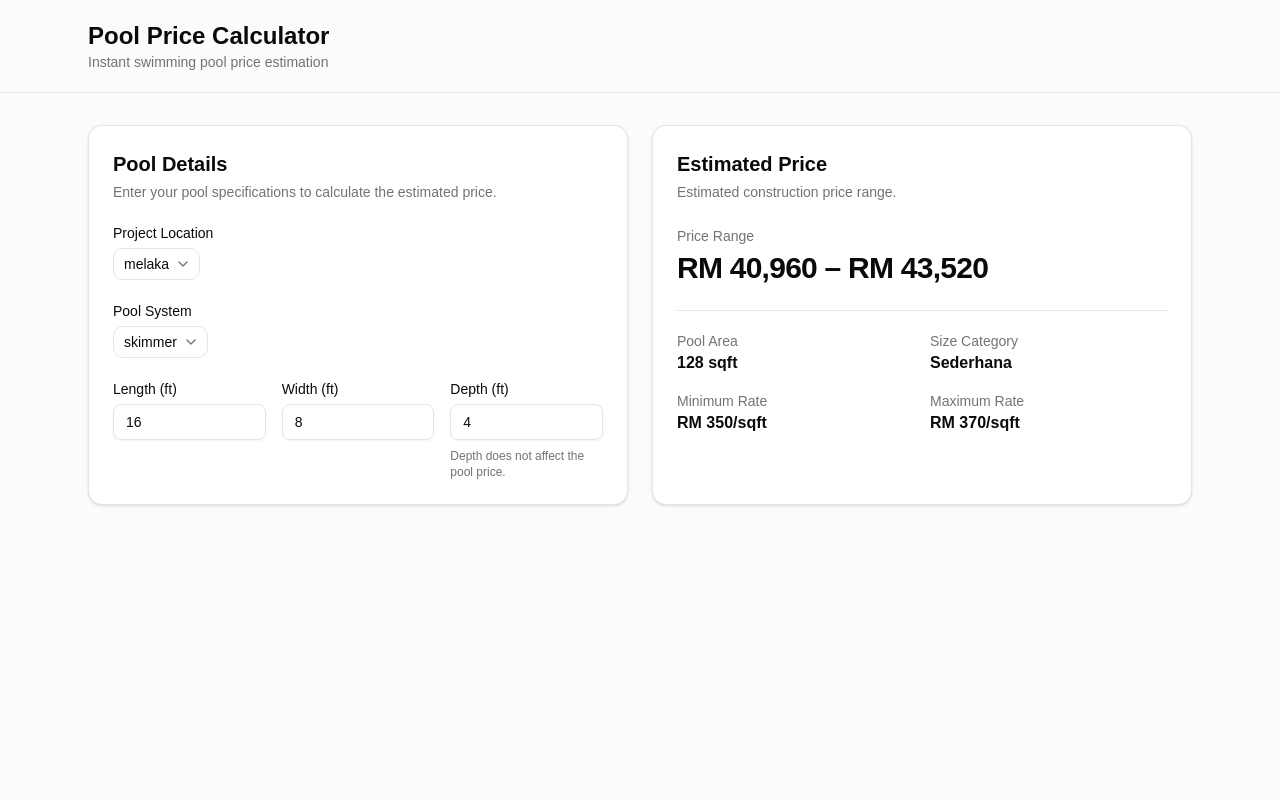
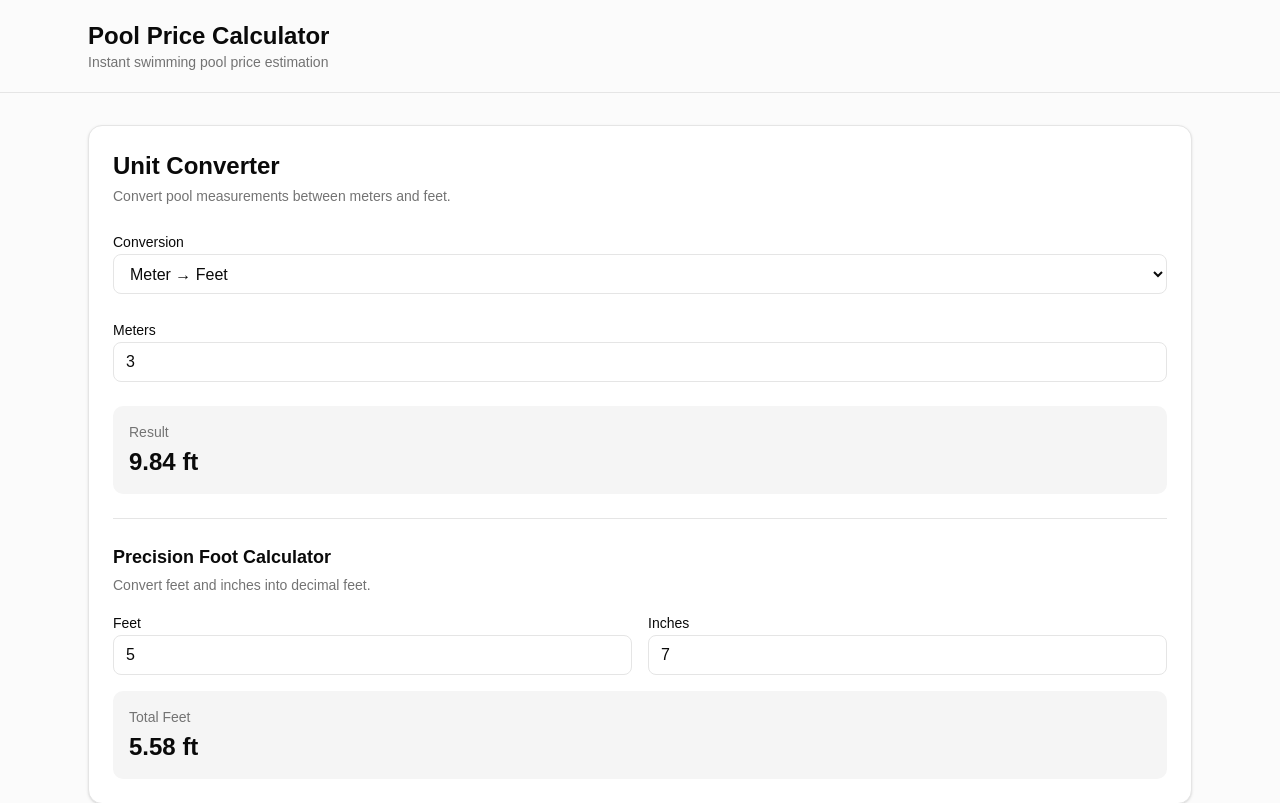
Before and after one commit to NashriqLatiff/pool-price-calculator, a React (Vite) app: page / in a window 1280 px wide. Shown: the top 803 px of the page. Built offline with nearby package versions, Linux system fonts and the light colour scheme.

Commit message:
feat: add unit conversion tools

```diff
--- a/src/App.tsx
+++ b/src/App.tsx
@@ -11,6 +11,8 @@ import {
   hasValidationErrors,
   validateCalculatorInput,
 } from "@/utils/validateCalculator"
+
+import { UnitConverter } from "@/components/converter/UnitConverter"
 
 const INITIAL_INPUT: PoolCalculatorInput = {
   location: "melaka",
@@ -60,7 +62,10 @@ function App() {
     <div className="min-h-screen bg-muted/40">
       <Header />
 
-      <main className="mx-auto grid max-w-6xl gap-6 px-6 py-8 lg:grid-cols-2">
+      <main className="mx-auto max-w-6xl space-y-6 px-6 py-8">
+        <UnitConverter />
+
+        <div className="grid gap-6 lg:grid-cols-2">
           <div className="rounded-xl border bg-background p-6 shadow-sm">
             <CalculatorForm
               value={input}
@@ -75,6 +80,7 @@ function App() {
             error={calculation.error}
         />
         </div>
+        </div>
       </main>
     </div>
   )
--- /dev/null
+++ b/src/components/converter/UnitConverter.tsx
@@ -0,0 +1,210 @@
+import { useMemo, useState } from "react"
+
+import {
+  feetAndInchesToDecimalFeet,
+  feetToMeters,
+  metersToFeet,
+} from "@/utils/unitConversion"
+
+type ConversionMode = "meters-to-feet" | "feet-to-meters"
+
+export function UnitConverter() {
+  const [mode, setMode] =
+    useState<ConversionMode>("meters-to-feet")
+
+  const [value, setValue] = useState("3")
+
+  const [precisionFeet, setPrecisionFeet] = useState("5")
+  const [precisionInches, setPrecisionInches] = useState("7")
+
+  const convertedValue = useMemo(() => {
+  if (value.trim() === "") {
+    return null
+  }
+
+  const numericValue = Number(value)
+
+  if (!Number.isFinite(numericValue) || numericValue < 0) {
+    return null
+  }
+
+  try {
+    if (mode === "meters-to-feet") {
+      return metersToFeet(numericValue)
+    }
+
+    return feetToMeters(numericValue)
+  } catch {
+    return null
+  }
+}, [mode, value])
+
+  const decimalFeet = useMemo(() => {
+  if (
+    precisionFeet.trim() === "" ||
+    precisionInches.trim() === ""
+  ) {
+    return null
+  }
+
+  const feet = Number(precisionFeet)
+  const inches = Number(precisionInches)
+
+  if (
+    !Number.isFinite(feet) ||
+    !Number.isFinite(inches)
+  ) {
+    return null
+  }
+
+  try {
+    return feetAndInchesToDecimalFeet(feet, inches)
+  } catch {
+    return null
+  }
+}, [precisionFeet, precisionInches])
+
+  return (
+    <section className="space-y-6 rounded-xl border bg-background p-6 shadow-sm">
+      <div>
+        <h2 className="text-2xl font-semibold">
+          Unit Converter
+        </h2>
+
+        <p className="mt-1 text-sm text-muted-foreground">
+          Convert pool measurements between meters and feet.
+        </p>
+      </div>
+
+      <div className="space-y-2">
+        <label
+          htmlFor="conversion-mode"
+          className="text-sm font-medium"
+        >
+          Conversion
+        </label>
+
+        <select
+          id="conversion-mode"
+          value={mode}
+          onChange={(event) =>
+            setMode(event.target.value as ConversionMode)
+          }
+          className="h-10 w-full rounded-md border bg-background px-3"
+        >
+          <option value="meters-to-feet">
+            Meter → Feet
+          </option>
+
+          <option value="feet-to-meters">
+            Feet → Meter
+          </option>
+        </select>
+      </div>
+
+      <div className="space-y-2">
+        <label
+          htmlFor="conversion-value"
+          className="text-sm font-medium"
+        >
+          {mode === "meters-to-feet"
+            ? "Meters"
+            : "Feet"}
+        </label>
+
+        <input
+          id="conversion-value"
+          type="number"
+          min="0"
+          step="any"
+          value={value}
+          onChange={(event) =>
+            setValue(event.target.value)
+          }
+          className="h-10 w-full rounded-md border bg-background px-3"
+        />
+      </div>
+
+      <div className="rounded-lg bg-muted p-4">
+        <p className="text-sm text-muted-foreground">
+          Result
+        </p>
+
+        <p className="mt-1 text-2xl font-semibold">
+          {convertedValue !== null
+            ? `${convertedValue.toFixed(2)} ${
+                mode === "meters-to-feet" ? "ft" : "m"
+              }`
+            : "Enter a valid value"}
+        </p>
+      </div>
+
+      <div className="border-t pt-6">
+        <div>
+          <h3 className="text-lg font-semibold">
+            Precision Foot Calculator
+          </h3>
+
+          <p className="mt-1 text-sm text-muted-foreground">
+            Convert feet and inches into decimal feet.
+          </p>
+        </div>
+
+        <div className="mt-4 grid gap-4 sm:grid-cols-2">
+          <div className="space-y-2">
+            <label
+              htmlFor="precision-feet"
+              className="text-sm font-medium"
+            >
+              Feet
+            </label>
+
+            <input
+              id="precision-feet"
+              type="number"
+              min="0"
+              value={precisionFeet}
+              onChange={(event) =>
+                setPrecisionFeet(event.target.value)
+            }
+              className="h-10 w-full rounded-md border bg-background px-3"
+            />
+          </div>
+
+          <div className="space-y-2">
+            <label
+              htmlFor="precision-inches"
+              className="text-sm font-medium"
+            >
+              Inches
+            </label>
+
+            <input
+              id="precision-inches"
+              type="number"
+              min="0"
+              max="11"
+              value={precisionInches}
+              onChange={(event) =>
+                setPrecisionInches(event.target.value)
+            }
+              className="h-10 w-full rounded-md border bg-background px-3"
+            />
+          </div>
+        </div>
+
+        <div className="mt-4 rounded-lg bg-muted p-4">
+          <p className="text-sm text-muted-foreground">
+            Total Feet
+          </p>
+
+          <p className="mt-1 text-2xl font-semibold">
+            {decimalFeet !== null
+              ? `${decimalFeet.toFixed(2)} ft`
+              : "Enter valid feet and inches"}
+          </p>
+        </div>
+      </div>
+    </section>
+  )
+}
--- /dev/null
+++ b/src/utils/unitConversion.ts
@@ -0,0 +1,33 @@
+const FEET_PER_METER = 3.28084
+const INCHES_PER_FOOT = 12
+
+export function metersToFeet(meters: number): number {
+  if (!Number.isFinite(meters) || meters < 0) {
+    throw new Error("Meters must be a valid non-negative number.")
+  }
+
+  return meters * FEET_PER_METER
+}
+
+export function feetToMeters(feet: number): number {
+  if (!Number.isFinite(feet) || feet < 0) {
+    throw new Error("Feet must be a valid non-negative number.")
+  }
+
+  return feet / FEET_PER_METER
+}
+
+export function feetAndInchesToDecimalFeet(
+  feet: number,
+  inches: number,
+): number {
+  if (!Number.isFinite(feet) || feet < 0) {
+    throw new Error("Feet must be a valid non-negative number.")
+  }
+
+  if (!Number.isFinite(inches) || inches < 0 || inches >= INCHES_PER_FOOT) {
+    throw new Error("Inches must be between 0 and 11.")
+  }
+
+  return feet + inches / INCHES_PER_FOOT
+}
```
Also changed, not shown: 1 other file (tests, documents, lock files or other folders). Lines whose indentation alone changed are shown as unchanged.
